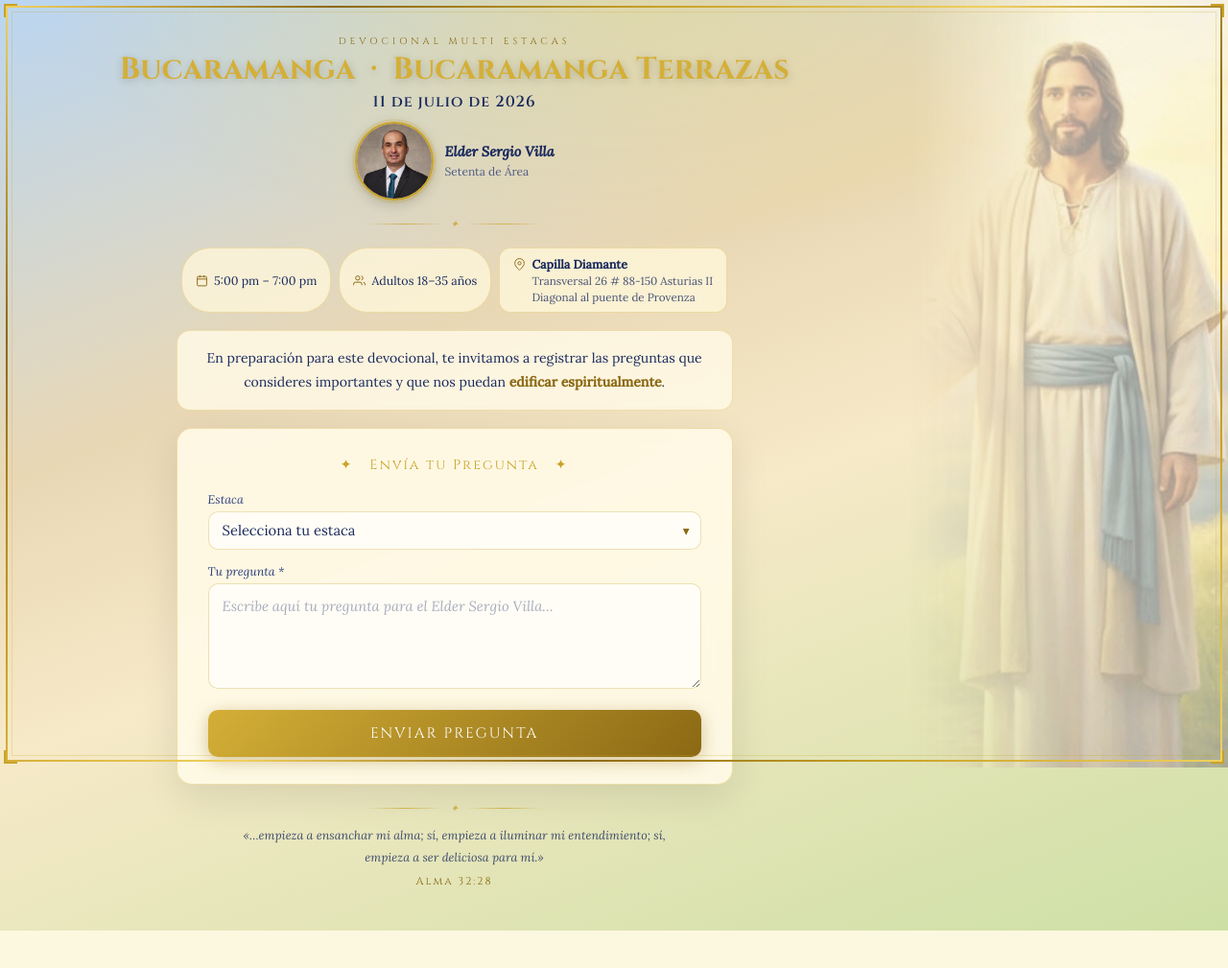
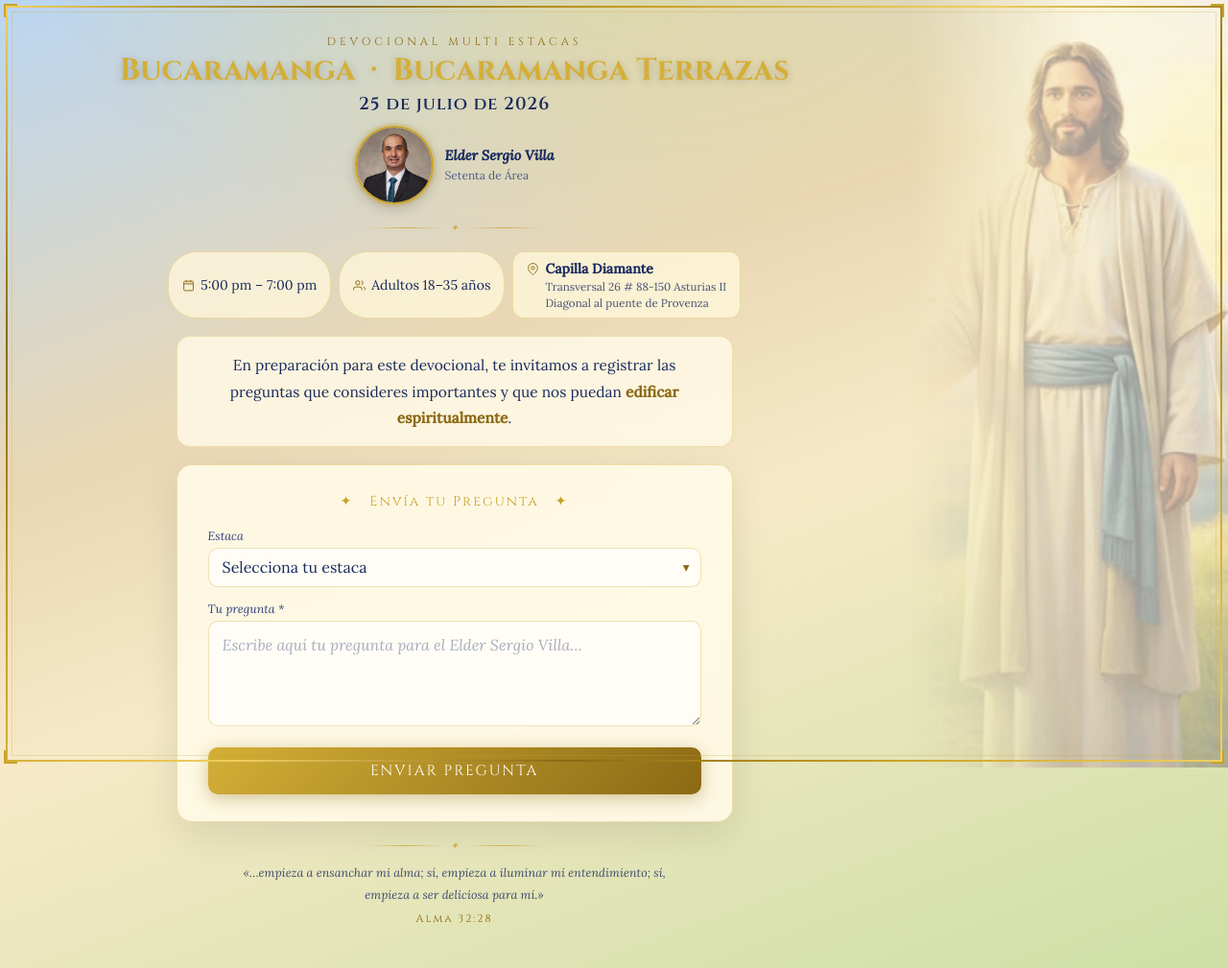
Before and after one commit to ocontresala/sumo-consejo, a Flask app: page /devocional in a window 1280 px wide. Shown: the whole page at 96% size. Before the commit the page ends 970 px from the top, so only its background shows below. Run offline with Flask 3, Linux system fonts and the light colour scheme.

Commit message:
Actualizar fecha a 25 de julio y aumentar tamaño de letra

```diff
--- a/app/templates/devocional.html
+++ b/app/templates/devocional.html
@@ -88,7 +88,7 @@
 
         .header .overline {
             font-family: 'Cinzel', serif;
-            font-size: 0.62rem;
+            font-size: 0.72rem;
             letter-spacing: 4px;
             color: var(--gold-dark);
             text-transform: uppercase;
@@ -97,7 +97,7 @@
 
         .header h1 {
             font-family: 'Cinzel', serif;
-            font-size: clamp(0.95rem, 4.5vw, 1.8rem);
+            font-size: clamp(1.1rem, 4.5vw, 2rem);
             color: var(--gold-light);
             text-shadow: 0 2px 10px rgba(0,0,0,0.2);
             line-height: 1.2;
@@ -106,7 +106,7 @@
 
         .header h2 {
             font-family: 'Cinzel', serif;
-            font-size: clamp(0.75rem, 3vw, 1rem);
+            font-size: clamp(0.88rem, 3vw, 1.15rem);
             color: var(--navy);
             letter-spacing: 1px;
             font-weight: 600;
@@ -176,7 +176,7 @@
             border: 1px solid rgba(201,162,39,0.3);
             border-radius: 30px;
             backdrop-filter: blur(6px);
-            font-size: 0.78rem;
+            font-size: 0.88rem;
             color: var(--navy);
         }
 
@@ -210,7 +210,7 @@
             text-align: center;
             animation: fadeUp 0.7s 0.25s ease both;
         }
-        .message-card p { font-size: 0.88rem; color: var(--navy); line-height: 1.75; }
+        .message-card p { font-size: 0.97rem; color: var(--navy); line-height: 1.75; }
         .message-card p strong { color: var(--gold-dark); }
 
         .form-card {
@@ -252,7 +252,7 @@
             border-radius: 10px;
             background: rgba(255,255,255,0.65);
             font-family: 'Lora', serif;
-            font-size: 0.92rem;
+            font-size: 1rem;
             color: var(--navy);
             outline: none;
             appearance: none;
@@ -420,7 +420,7 @@
         <div class="modal-box">
             <span class="modal-icon">✦</span>
             <h4>¡Gracias!</h4>
-            <p>Tu pregunta fue registrada exitosamente.<br>Nos vemos el <strong>11 de julio</strong>.</p>
+            <p>Tu pregunta fue registrada exitosamente.<br>Nos vemos el <strong>25 de julio</strong>.</p>
             <button class="btn-modal-close" onclick="closeModal()">Aceptar</button>
         </div>
     </div>
@@ -440,7 +440,7 @@
         <header class="header">
             <p class="overline">Devocional Multi Estacas</p>
             <h1>Bucaramanga &nbsp;·&nbsp; Bucaramanga Terrazas</h1>
-            <h2>11 de julio de 2026</h2>
+            <h2>25 de julio de 2026</h2>
             <div class="elder-row">
                 <div class="elder-photo">
                     <img src="{{ url_for('static', filename='elder.jpg') }}" alt="Elder Sergio Villa">
```
